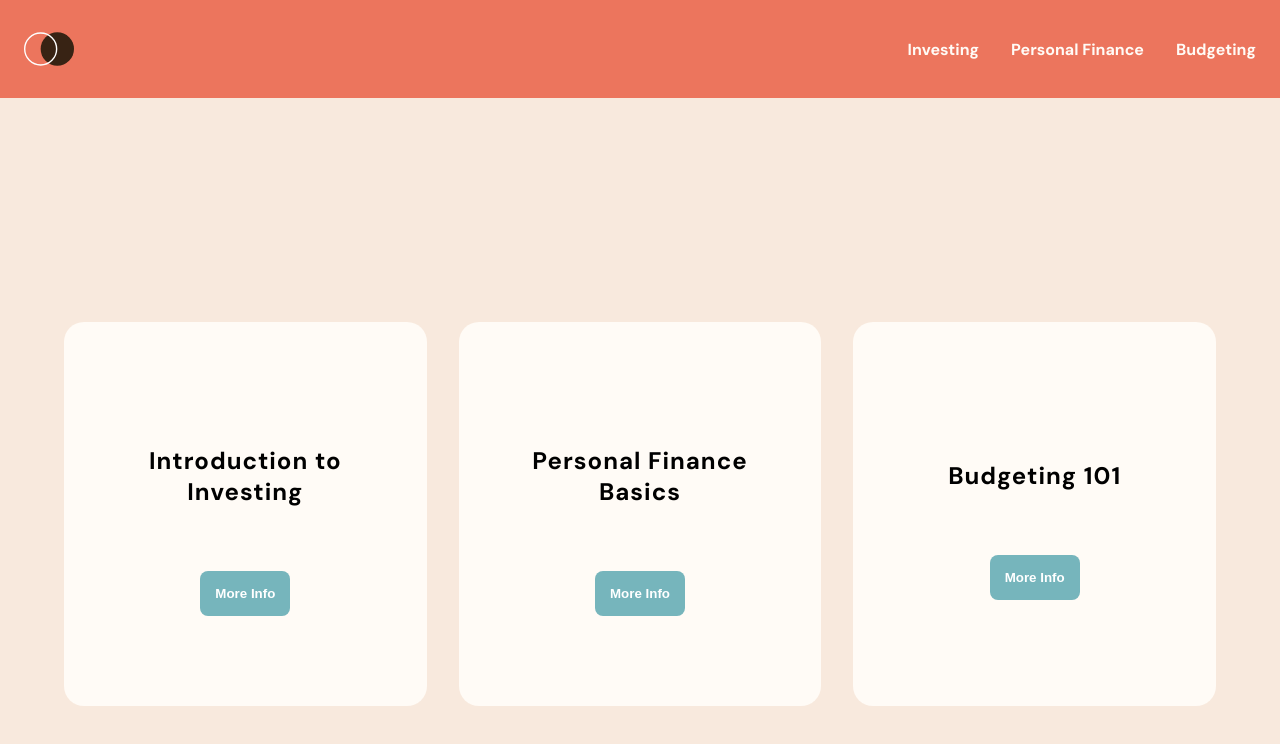
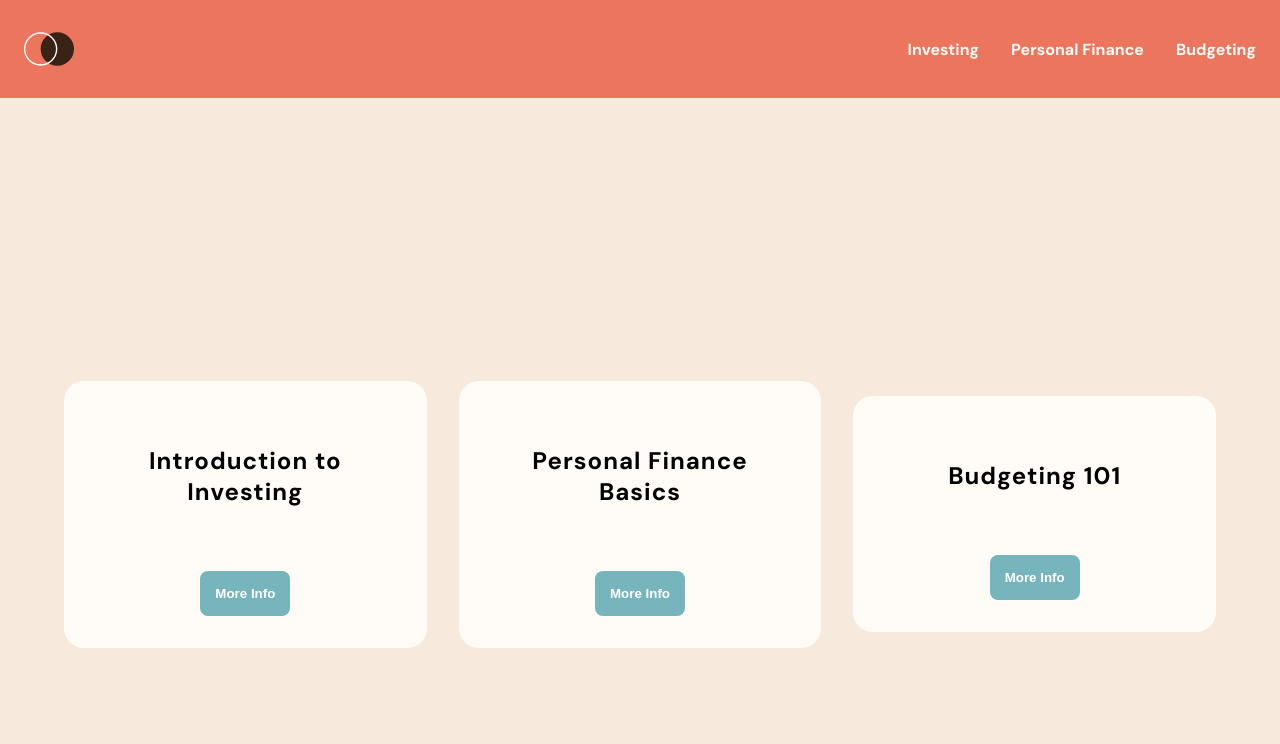
Before and after one commit to nyrellcl/react-challenge-budget-app, a Next.js app: page / in a window 1280 px wide. Shown: the top 744 px of the page. Built offline with nearby package versions, Linux system fonts and the light colour scheme.

Commit message:
style laptop view

```diff
--- a/src/data.json
+++ b/src/data.json
@@ -1,5 +1,3 @@
-
-
 {
   "content": [
     {
@@ -7,28 +5,51 @@
       "title": "Introduction to Investing",
       "description": "Investing is the act of allocating resources, usually money, with the expectation of generating an income or profit. There are many different types of investments, including stocks, bonds, real estate, and commodities. Before investing, it's important to research and understand the risks involved, as well as your investment goals and strategies. It's also important to diversify your portfolio to help minimize risk and maximize potential returns.",
       "sources": [
-          {"name" : "Bloomberg", "url": "https://www.bloomberg.com/personal-finance/investing"},
-          {"name": "Investopedia", "url": "https://www.investopedia.com/terms/i/investing.asp"},
-          {"name": "Morningstar", "url": "https://www.morningstar.com/articles/484082/investing-basics"}
+        {
+          "name": "Bloomberg",
+          "url": "https://www.bloomberg.com/personal-finance/investing"
+        },
+        {
+          "name": "Investopedia",
+          "url": "https://www.investopedia.com/terms/i/investing.asp"
+        },
+        {
+          "name": "Morningstar",
+          "url": "https://www.morningstar.com/articles/484082/investing-basics"
+        }
       ]
     },
     {
       "title": "Personal Finance Basics",
       "description": "Personal finance refers to the management of one's financial resources, including income, expenses, savings, and investments. It's important to create a budget and stick to it, as well as track your expenses to identify areas where you can cut back. It's also important to establish an emergency fund to help cover unexpected expenses, such as medical bills or car repairs. When it comes to investing, consider your risk tolerance and time horizon, and consult with a financial advisor if needed.",
       "sources": [
-          {"name": "Consumer Finance", "url": "https://www.consumerfinance.gov/start-small-save-up/"},
-          {"name": "Nerd Wallet", "url": "https://www.nerdwallet.com/article/finance/financial-advice" },
-          {"name": "Simple Dollar", "url": "https://www.thesimpledollar.com/save-money/the-best-personal-finance-blogs/"}
-
+        {
+          "name": "Consumer Finance",
+          "url": "https://www.consumerfinance.gov/start-small-save-up/"
+        },
+        {
+          "name": "Nerd Wallet",
+          "url": "https://www.nerdwallet.com/article/finance/financial-advice"
+        },
+        {
+          "name": "Simple Dollar",
+          "url": "https://www.thesimpledollar.com/save-money/the-best-personal-finance-blogs/"
+        }
       ]
     },
     {
       "title": "Budgeting 101",
-        "description": "Budgeting is the process of creating a plan for your income and expenses, with the goal of maximizing your financial resources. To create a budget, start by tracking your expenses and identifying areas where you can cut back. Then, allocate your income to different categories, such as housing, transportation, food, and entertainment. It's important to prioritize your spending based on your needs and goals, and to adjust your budget as necessary. By sticking to a budget, you can avoid overspending and work towards your financial goals.",
+      "description": "Budgeting is the process of creating a plan for your income and expenses, with the goal of maximizing your financial resources. To create a budget, start by tracking your expenses and identifying areas where you can cut back. Then, allocate your income to different categories, such as housing, transportation, and food. It's important to prioritize your spending based on your needs and goals, and to adjust accordingly. By sticking to a budget, you can avoid overspending and work towards your financial goals.",
       "sources": [
-          {"name": "My Credit Union", "url": "https://www.mycreditunion.gov/financial-resources/my-money/budgeting"},
-          {"name": "The Balance", "url": "https://www.thebalance.com/budgeting-basics-for-beginners-1289581"},
-          {"name": "YNAB", "url": "https://www.ynab.com/budget-better/"}
+        {
+          "name": "My Credit Union",
+          "url": "https://www.mycreditunion.gov/financial-resources/my-money/budgeting"
+        },
+        {
+          "name": "The Balance",
+          "url": "https://www.thebalance.com/budgeting-basics-for-beginners-1289581"
+        },
+        { "name": "YNAB", "url": "https://www.ynab.com/budget-better/" }
       ]
     }
   ]
--- a/src/pages/components/layout.tsx
+++ b/src/pages/components/layout.tsx
@@ -16,9 +16,9 @@ export default function Nav() {
               xmlns="http://www.w3.org/2000/svg"
               className="nav-bar__logo"
             >
-              <g fill="none" fill-rule="evenodd">
+              <g fill="none" fillRule="evenodd">
                 <circle fill="#382314" cx="48" cy="24" r="24" />
-                <circle stroke="#FFF" stroke-width="2" cx="24" cy="24" r="23" />
+                <circle stroke="#FFF" strokeWidth="2" cx="24" cy="24" r="23" />
               </g>
             </svg>
 
--- a/src/styles/index-sass/index.css
+++ b/src/styles/index-sass/index.css
@@ -98,6 +98,7 @@ h2 {
   background-color: #FFFBF6;
   gap: 2rem;
   padding: 2rem;
+  text-align: center;
   letter-spacing: 0.0625rem;
 }
 .main-app .info__container__card h2 {
@@ -112,6 +113,8 @@ h2 {
   align-items: center;
   justify-content: space-evenly;
   width: 100%;
+  margin-top: 1rem;
+  font-size: 0.875rem;
 }
 .main-app .info__container__card .info-btn {
   padding: 0.9375rem;
@@ -122,7 +125,7 @@ h2 {
   font-weight: 700;
 }
 
-@media only screen and (min-width: 768px) {
+@media only screen and (min-width: 1200px) {
   .nav-bar {
     justify-content: space-between;
   }
@@ -148,9 +151,19 @@ h2 {
     width: 100%;
   }
   .main-app .info__container__card {
-    text-align: center;
     justify-content: center;
     width: 100%;
-    height: 50%;
+  }
+  .main-app .info__container__card .info-btn {
+    cursor: pointer;
+    transition: all 250ms linear;
+  }
+  .main-app .info__container__card .info-btn:hover {
+    border: 1px solid #76B5BC;
+    background-color: transparent;
+    color: #76B5BC;
+  }
+  .main-app .info__container__card .info-btn:active {
+    transform: translateY(3px);
   }
 }/*# sourceMappingURL=index.css.map */
--- a/src/styles/index-sass/index.scss
+++ b/src/styles/index-sass/index.scss
@@ -109,6 +109,7 @@ h2 {
         background-color: $card-bg;
         gap: 2rem;
         padding: 2rem;
+        text-align: center;
         letter-spacing: rem(1);
         h2 {
           padding: 2rem 0;
@@ -122,6 +123,8 @@ h2 {
           align-items: center;
           justify-content: space-evenly;
           width: 100%;
+          margin-top: 1rem;
+          font-size: rem(14);
         }
         .info-btn {
           padding: rem(15);
@@ -136,7 +139,7 @@ h2 {
   }
 }
 
-@media only screen and (min-width: 768px) {
+@media only screen and (min-width: 1200px) {
   .nav-bar {
     justify-content: space-between;
     &__icon {
@@ -162,10 +165,20 @@ h2 {
         align-items: center;
         width: 100%;
         &__card {
-          text-align: center;
           justify-content: center;
           width: 100%;
-          height: 50%;
+          .info-btn{
+            cursor: pointer;
+            transition: all 250ms linear;
+            &:hover{
+                border: 1px solid $cyan;
+                background-color: transparent;
+                color: $cyan;
+            }
+            &:active{
+                transform: translateY(3px);
+            }
+          }
         }
       }
     }
```
Also changed, not shown: 1 other file (tests, documents, lock files or other folders). Lines whose indentation alone changed are shown as unchanged.
